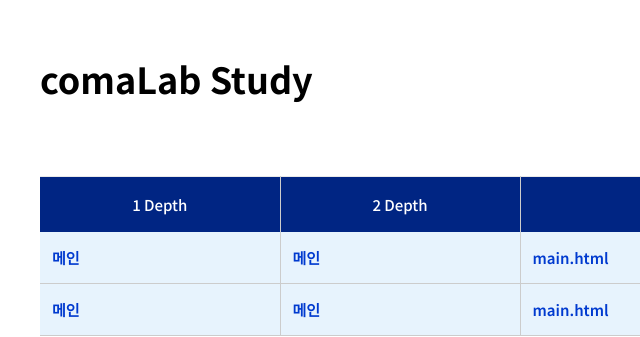
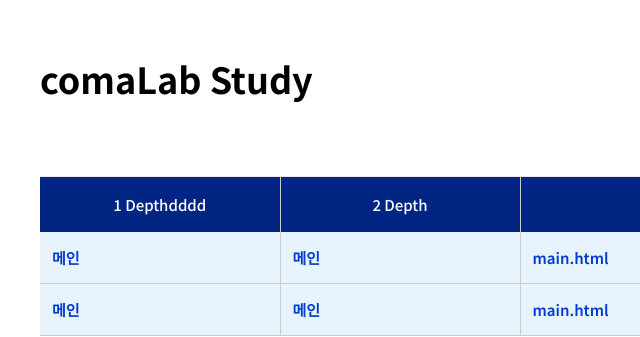
Before and after one commit to Jeontaesu/comaLab._html, a website: page src/pug/index.pug in a window 1280 px wide. Shown: the top 337 px of the page, 0-640 px from the left. Drawn offline with nearby package versions, Linux system fonts and the light colour scheme; files that its build step writes are made by us from their sources; files whose address does not match are found by name.

Commit message:
인덱스 페이지 수정

```diff
--- a/src/pug/index.pug
+++ b/src/pug/index.pug
@@ -27,7 +27,7 @@
             col
           thead
             tr
-              th.listUp__th 1 Depth
+              th.listUp__th 1 Depthdddd
               th.listUp__th 2 Depth
               th.listUp__th files
               th.listUp__th progress
```
